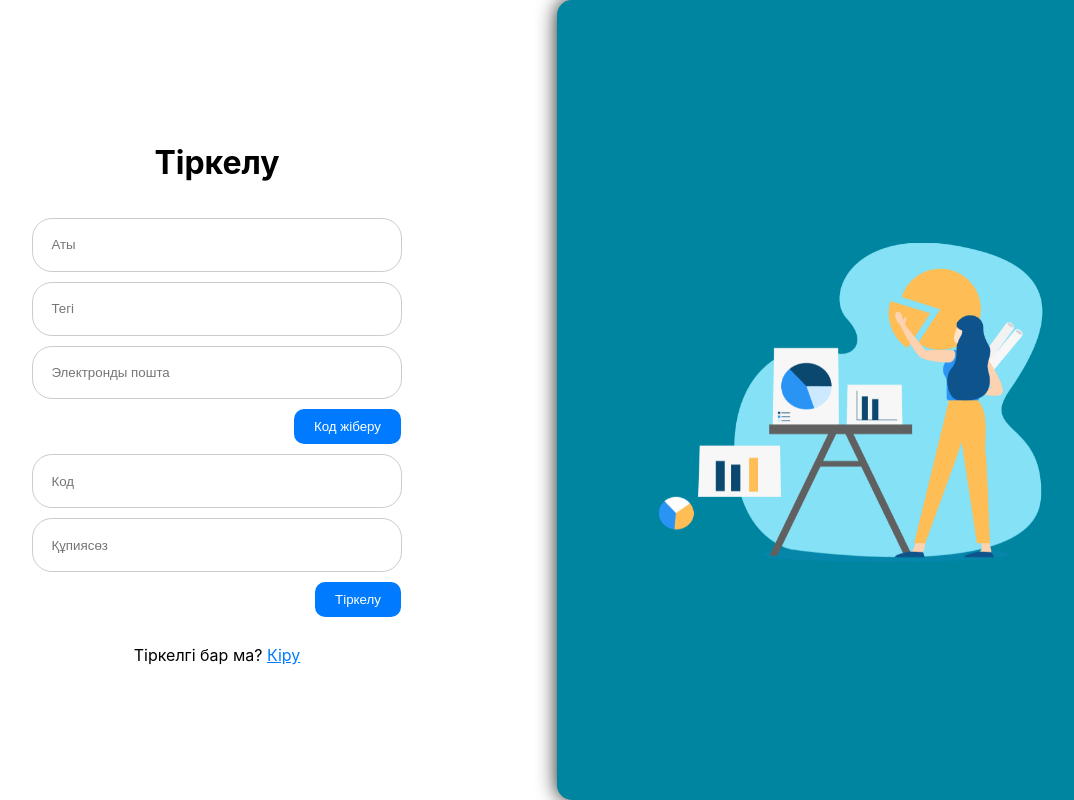
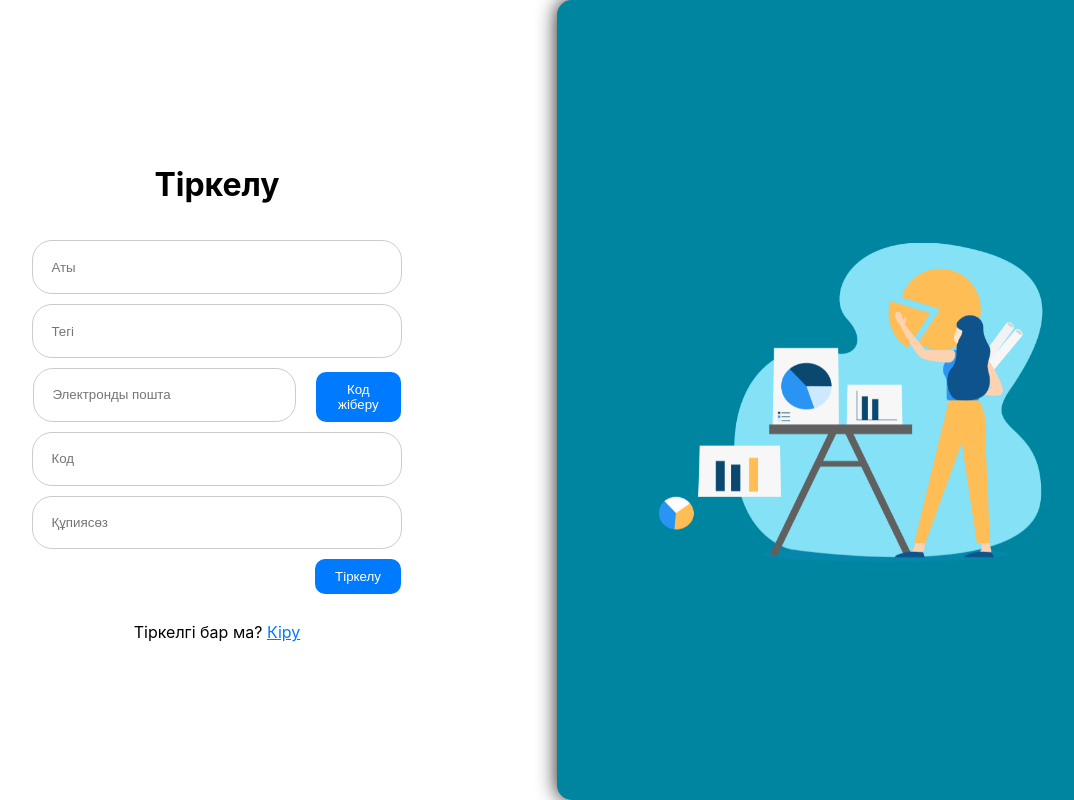
Before and after one commit to laqube/finkomek-user-app, a React (Vite) app: page /register in a window 1280 px wide. Shown: the whole page, without its empty margins (123-1197 px from the left). Built offline with nearby package versions, Linux system fonts and the light colour scheme; no server answers.

Commit message:
add logout button

```diff
--- a/src/components/UserCard/UserCard.jsx
+++ b/src/components/UserCard/UserCard.jsx
@@ -2,6 +2,8 @@ import React, { useEffect, useState } from "react";
 import styles from "./usercard.module.css";
 import { Link } from "react-router-dom";
 import { API } from "../../api";
+import { useDispatch } from "react-redux";
+import { logout } from "../../slices/userSlice";
 
 const UserCard = () => {
   const [user, setUser] = useState({
@@ -11,6 +13,11 @@ const UserCard = () => {
     fname: null,
     lname: null,
   });
+  const dispatch = useDispatch();
+  const handleLogout = (e) => {
+    e.preventDefault();
+    dispatch(logout());
+  };
 
   useEffect(() => {
     async function fetchUser() {
@@ -31,15 +38,24 @@ const UserCard = () => {
 
   //   )
   // }
+
   return (
     <div className={styles.user_card_body}>
-      <Link exact to="/user/settings" className={styles.user_icon_wrapper}>
+      <div className={styles.user_icon_wrapper}>
+        <Link exact to="/user/settings">
+          <img
+            src="/assets/edit_icon.svg"
+            alt="edit"
+            className={styles.user_card_icon}
+          />
+        </Link>
         <img
-          src="/assets/edit_icon.svg"
-          alt="edit"
           className={styles.user_card_icon}
+          src="/assets/logout_icon.svg"
+          onClick={handleLogout}
         />
-      </Link>
+      </div>
+
       <img
         className={styles.user_card_pfp}
         alt="pfp"
--- a/src/components/UserCard/usercard.module.css
+++ b/src/components/UserCard/usercard.module.css
@@ -14,10 +14,13 @@
 .user_icon_wrapper {
   display: flex;
   width: 80%;
-  justify-content: end;
+  justify-content: space-between;
 }
 .user_card_icon {
   max-width: 20px;
+}
+.user_card_icon:hover {
+  cursor: pointer;
 }
 .user_card_pfp {
   max-width: 120px;
--- a/src/pages/RegistrationPage/RegistrationPage.jsx
+++ b/src/pages/RegistrationPage/RegistrationPage.jsx
@@ -84,6 +84,7 @@ const LoginPage = () => {
             value={lname}
             onChange={(e) => setLname(e.target.value)}
           />
+          <div className={styles.form_row}>
             <input
               className={styles.form_input}
               type="email"
@@ -98,6 +99,8 @@ const LoginPage = () => {
             >
               Код жіберу
             </button>
+          </div>
+
           <input
             className={styles.form_input}
             type="text"
--- a/src/pages/RegistrationPage/registrationpage.module.css
+++ b/src/pages/RegistrationPage/registrationpage.module.css
@@ -32,6 +32,13 @@
   background-color: white;
   color: black;
   border: 1px solid #ccc;
+}
+.form_row {
+  display: flex;
+  width: 100%;
+  flex-direction: row;
+  justify-content: space-around;
+  gap: 20px;
 }
 .form_button {
   padding: 10px 20px;
--- a/src/slices/userSlice.jsx
+++ b/src/slices/userSlice.jsx
@@ -16,6 +16,7 @@ const userSlice = createSlice({
     logout(state) {
       state.isLoggedIn = false;
       state.role = null;
+      // localStorage.removeItem("token");
     },
   },
 });
```
Also changed, not shown: public/assets/logout_icon.svg (added). Lines whose indentation alone changed are shown as unchanged.
